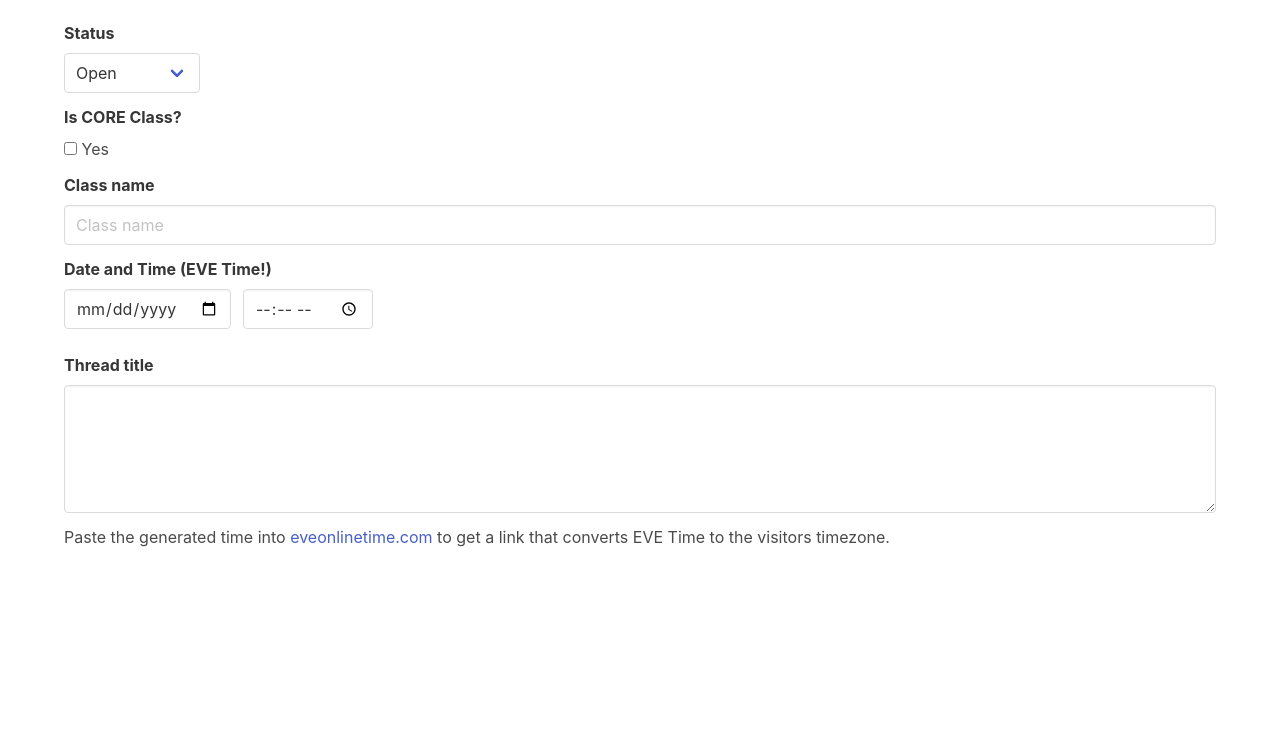
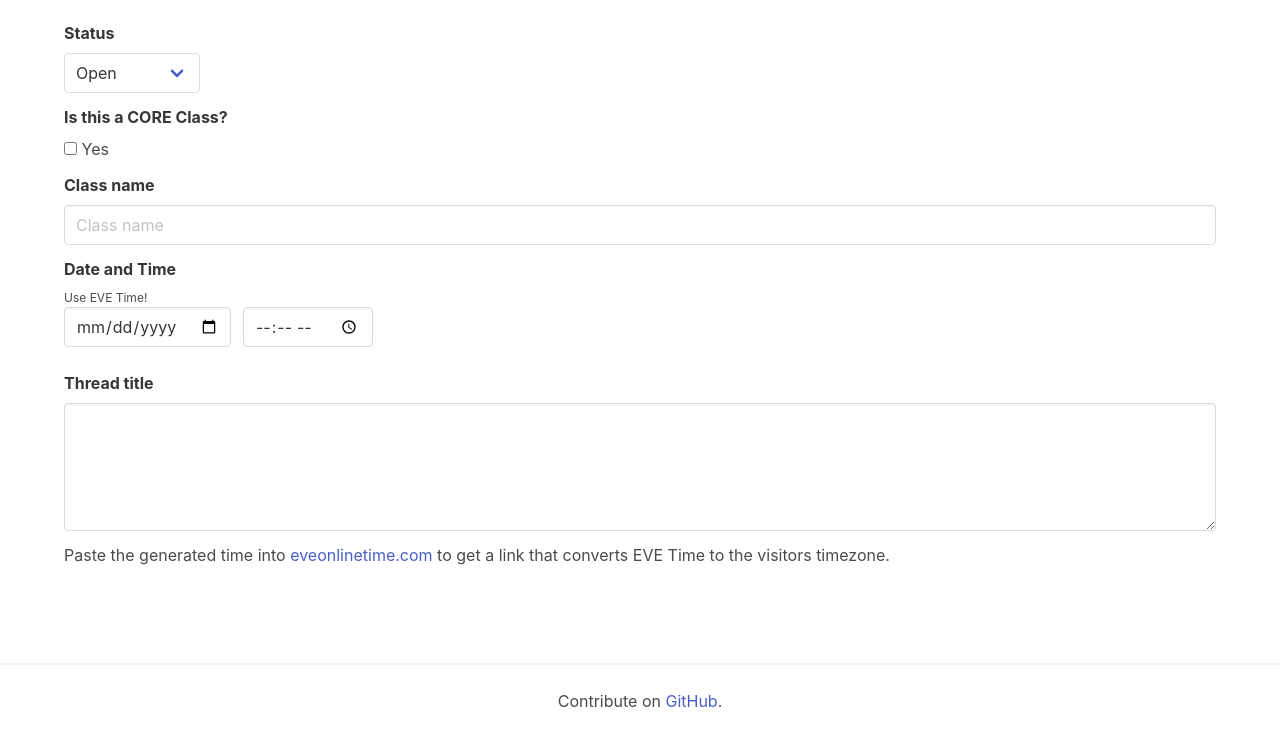
Before and after one commit to shenef/EVE-Uni-Class-Title-Generator, a plain HTML site: page index.html in a window 1280 px wide. Shown: the part 87-832 px from the top of the page. Before the commit the page ends 800 px from the top, so only its background shows below. Drawn offline with nearby package versions, Linux system fonts and the light colour scheme.

Commit message:
Update index.html

```diff
--- a/index.html
+++ b/index.html
@@ -27,10 +27,10 @@
                     </div>
 
                     <div class="field">
-                        <label class="label">Is CORE Class?</label>
+                        <label class="label">Is this a CORE Class?</label>
                         <div class="control">
                             <label class="checkbox">
-                                <input type="checkbox" id="core" />
+                                <input type="checkbox" id="isCore" />
                                 Yes
                             </label>
                         </div>
@@ -49,7 +49,8 @@
                     </div>
 
                     <div class="field">
-                        <label class="label">Date and Time (EVE Time!)</label>
+                        <label class="label">Date and Time</label>
+                        <p class="help">Use EVE Time!</p>
                         <div class="field is-grouped">
                             <div class="control">
                                 <input
@@ -95,7 +96,7 @@
                 <script>
                     function generateOutput() {
                         const status = document.getElementById("status").value
-                        const core = document.getElementById("core").checked
+                        const isCore = document.getElementById("isCore").checked
                         const className = document.getElementById("className").value
                         const startTime = document.getElementById("startTime").value
                         const startDate = document.getElementById("startDate").value
@@ -106,7 +107,7 @@
                             outputString += `[${status}] `
                         }
 
-                        if (core) {
+                        if (isCore) {
                             outputString += "CORE "
                         }
 
@@ -117,5 +118,19 @@
                 </script>
             </div>
         </section>
+        <footer>
+            <hr />
+            <div class="content has-text-centered">
+                <p>
+                    Contribute on
+                    <a
+                        href="https://github.com/shenef/EVE-Uni-Class-Title-Generator"
+                        target="_blank"
+                        >GitHub</a
+                    >.
+                </p>
+                <br />
+            </div>
+        </footer>
     </body>
 </html>
```
